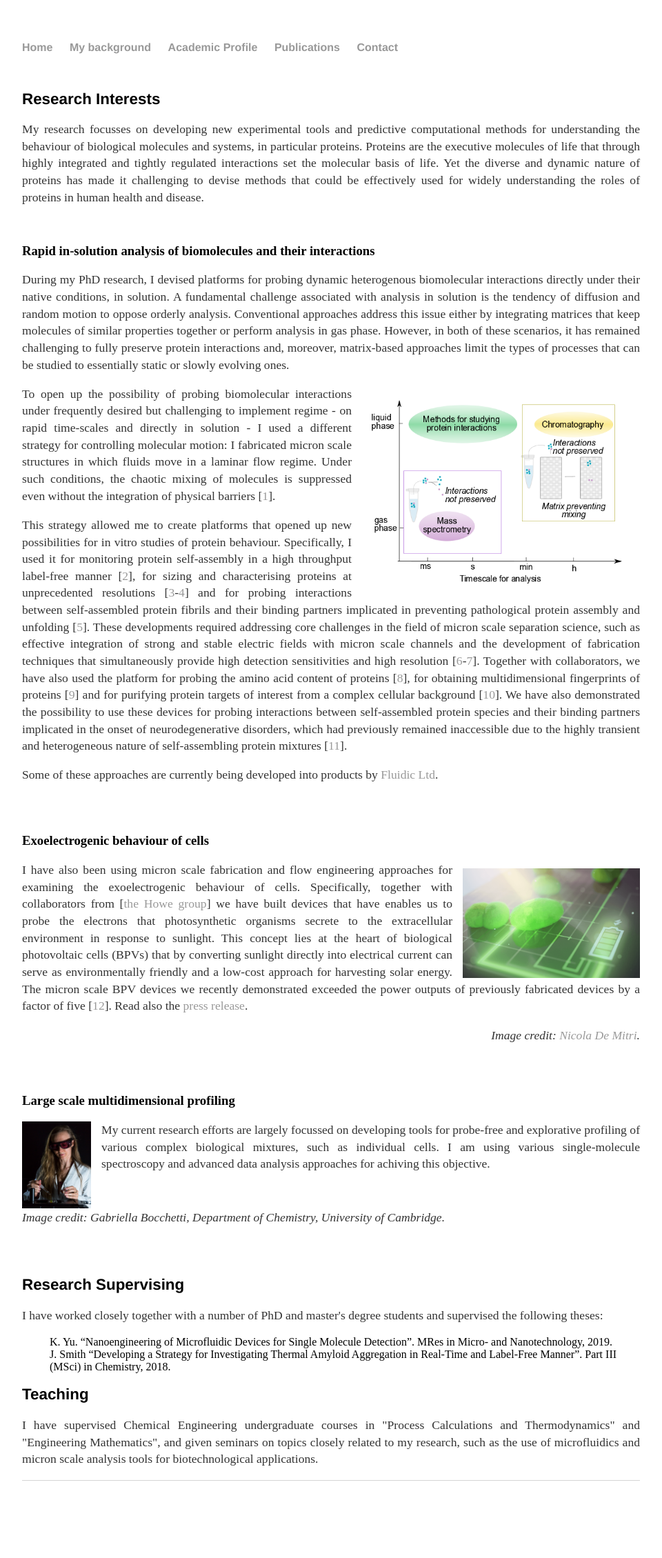
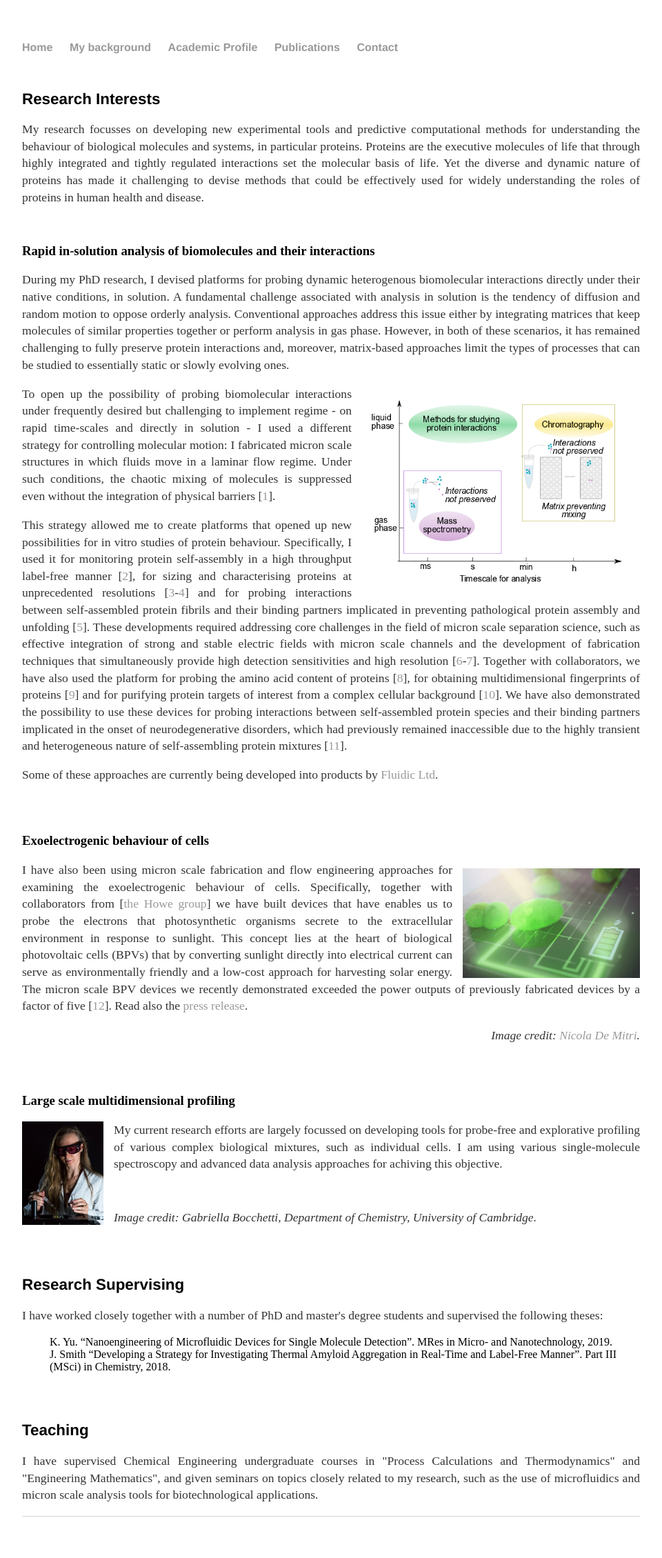
Before and after one commit to kadiliissaar/kadiliissaar.github.io, a Jekyll site: the page built from academic-profile/index.html, in a window 1280 px wide. Shown: the whole page at 69% size, without its empty margins (160-1120 px from the left). Built offline with Jekyll 4.4.1, drawn with Linux system fonts in a browser that asks for light colours; before the commit the page ends 2207 px from its top, so only the background shows below that.

Commit message:
Update index.html

```diff
--- a/academic-profile/index.html
+++ b/academic-profile/index.html
@@ -74,15 +74,13 @@ environmentally friendly and a low-cost approach for harvesting solar energy. Th
 demonstrated exceeded the power outputs of previously fabricated devices by a factor of five
 [<a href="https://www.nature.com/articles/s41560-017-0073-0">12</a>]. Read also the
 <a href="https://www.cam.ac.uk/research/news/harnessing-the-power-of-algae-new-greener-fuel-cells-move-step-closer-to-reality">press release</a>.
-
-<p align="right"><i> Image credit: <a href="https://nicolasap-dm.github.io/">Nicola De Mitri</a>. </i> </p>
-
+<p align="right"> <i> Image credit: <a href="https://nicolasap-dm.github.io/">Nicola De Mitri</a>. </i> </p>
 </br>
 </br>
 
 
 	<h3>Large scale multidimensional profiling</h3>
-<img src="https://github.com/kadiliissaar/kadiliissaar.github.io/raw/master/Photos/Research/TPJK Lab-4699 taken by Gabriella Bocchetti, ©University of Cambridge.jpg" style="float:left;width:100px;height:127;margin-right:15px">
+<img src="https://github.com/kadiliissaar/kadiliissaar.github.io/raw/master/Photos/Research/TPJK Lab-4699 taken by Gabriella Bocchetti, ©University of Cambridge.jpg" style="float:left;width:118px;height:150px;margin-right:15px">
 <p align="justify"> My current research efforts are largely focussed on developing tools for probe-free and explorative
 profiling of various complex biological mixtures, such as individual cells. I am using various single-molecule spectroscopy
 and advanced data analysis approaches for achiving this objective.</p>
@@ -105,6 +103,9 @@ Nanotechnology, 2019. </li>
 Part III (MSci) in Chemistry, 2018. </li>
 </ul>
 
+</br>
+</br>
+
 
 	<h2>Teaching</h2>
 <p align="justify"> I have supervised Chemical Engineering undergraduate courses in "Process Calculations and Thermodynamics"
```
